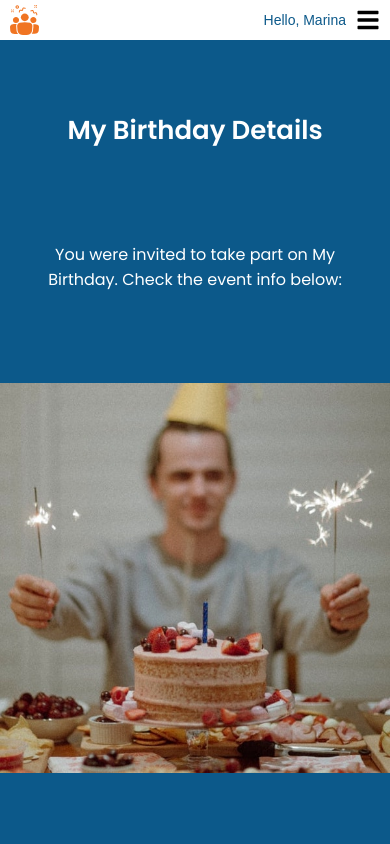
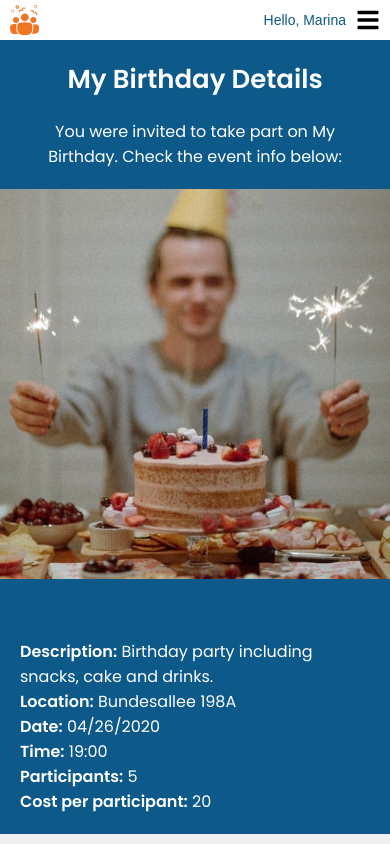
Before and after one commit to MarinaFroes/Event_Planner, a React (Create React App) app: page / in a window 390 px wide. Shown: the top 844 px of the page. Built offline with nearby package versions, Linux system fonts and the light colour scheme.

Commit message:
styles: Add media queries to Header

```diff
--- a/src/components/Header.tsx
+++ b/src/components/Header.tsx
@@ -3,10 +3,12 @@ import styled from 'styled-components'
 
 const StyledHeader = styled.header`
   display: flex;
+  overflow: hidden;
   flex-direction: column;
+  align-items: center;
   justify-content: space-evenly;
   width: 100%;
-  height: calc(100vh - 40px);
+  height: 100%;
   text-align: center;
   background-color: var(--main-color-blue, #0c598a);
   color: var(--main-color-white, #fff);
@@ -14,16 +16,41 @@ const StyledHeader = styled.header`
 
 const Heading1 = styled.h1`
   font-size: 26px;
+  padding-top: 20px;
+
+  @media only screen and (min-width: 768px){
+    font-size: 42px;
+  }
+
+  @media only screen and (min-width: 1080px){
+    font-size: 68px;
+  }
 `
 
 const Heading2 = styled.h2`
   font-size: 16px;
   font-weight: normal;
   margin: 20px;
+  max-width: 500px;
+
+  @media only screen and (min-width: 768px){
+    font-size: 20px;
+  }
+
+  @media only screen and (min-width: 1080px){
+    font-size: 26px;
+  }
 `
 
 const Image = styled.img`
   width: 100%;
+  max-width: 800px;
+  padding-bottom: 40px;
+
+  @media only screen and (min-width: 1280px){
+    padding-bottom: 0;
+    margin-bottom: -100px;
+  }
 `
 
 interface Props {
```
